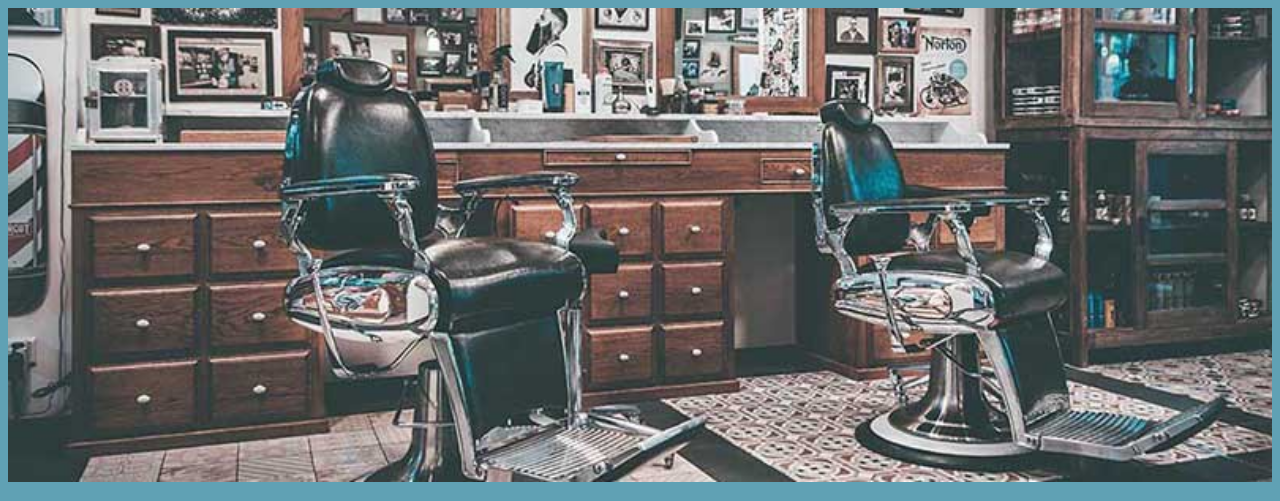
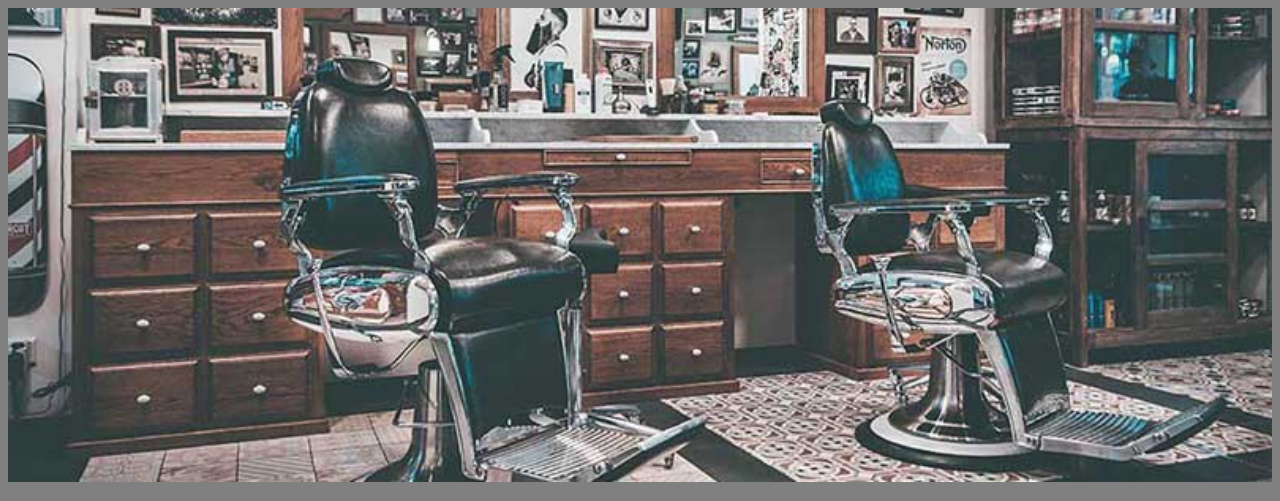
Before and after one commit to Purplee34/primeiro-repositorio, a plain HTML site: page index.html in a window 1280 px wide. Shown: the top 501 px of the page. Drawn offline with Linux system fonts and the light colour scheme.

Commit message:
Aula 3 17/10

```diff
--- a/style.css
+++ b/style.css
@@ -1,5 +1,5 @@
 body{
-    background-color: rgb(96, 161, 180);
+    background-color: gray
 }
 
 img{width: 100%;}
```
